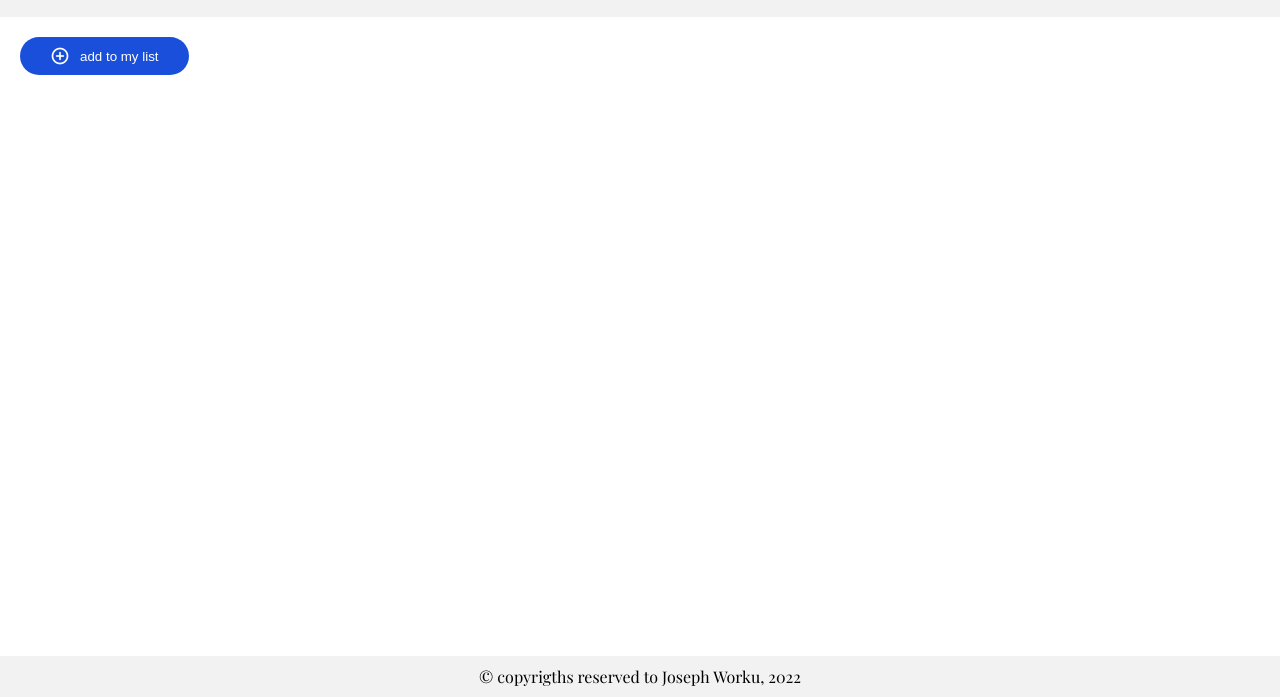
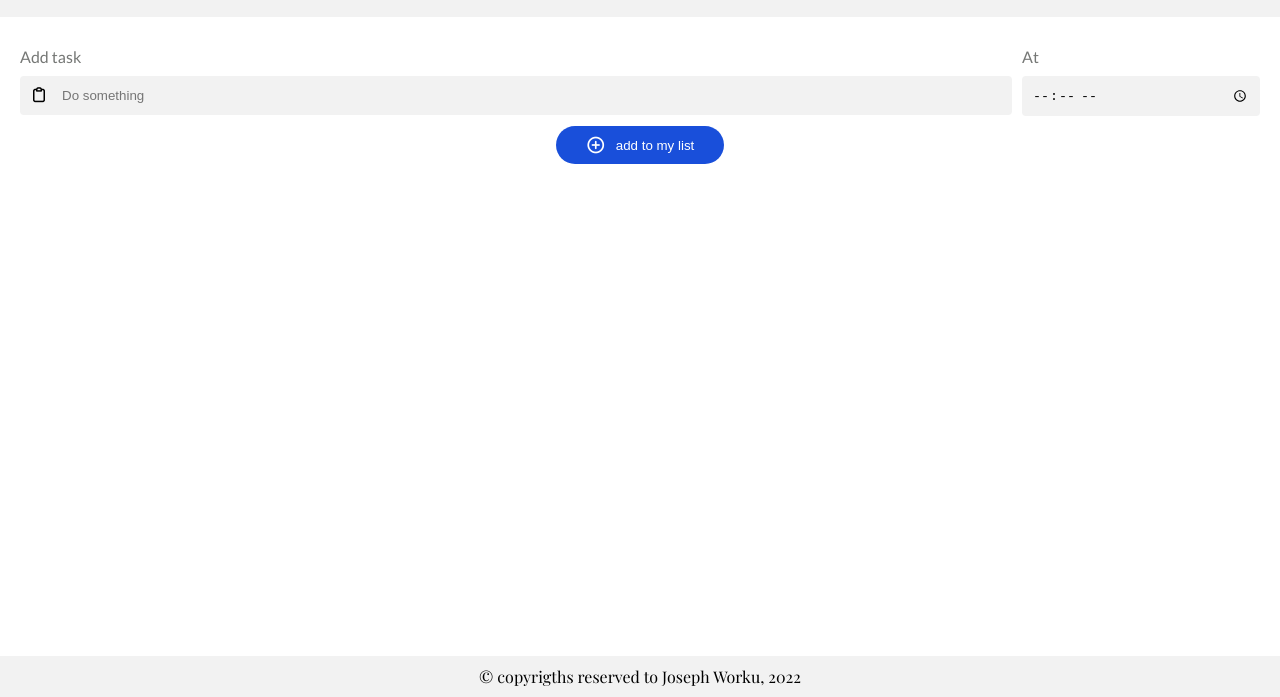
Before and after one commit to Josephworku23/doit.now, a plain HTML site: page index.html in a window 1280 px wide. Shown: the part 103-800 px from the top of the page. Drawn offline with nearby package versions, Linux system fonts and the light colour scheme; a web font is replaced by a local one.

Commit message:
created and styled form controls with css

```diff
--- a/index.html
+++ b/index.html
@@ -27,14 +27,30 @@
    <!-- MAIN -->
     <main>
         <form action="#" method="post">
-            <!-- TODO: ADD TWO FORM CONTROLS HERE -->
 
+            <section class="form-controls">
+                <div class="width-70-percent">
+                    <label for="task">Add task</label>
+                    <div class="form-field">
+                        <input type="text" class="form-control" name="task" id="task" placeholder="Do something">
+                        <i class="uil uil-clipboard"></i>
+                    </div>
+                </div>
+                <div class="width-30-percent">
+                    <label for="task-time">At</label>
+                    <div class="form-field">
+                        <input type="time" class="form-control" name="task-time" id="task-time">
+                    </div>
+                </div>
+            </section>
 
             <button class="button">
                 <span class="button__icon uil uil-plus-circle"></span>
                 <span class="button__text">add to my list</span>
             </button>
         </form>
+
+        <!-- TODO: CREATE THE TASK LIST BELOW -->
     </main>
     <!-- FOOTER -->
     <footer>
--- a/scss/_colors.scss
+++ b/scss/_colors.scss
@@ -4,8 +4,8 @@ $clr-white-dark-gray: #757775;
 $clr-white: #ffffff;
 $clr-primary: #194FDA;
 $clr-primary-dark: #1544bb;
-$clr-primary-light: #1544bb45;
+$clr-primary-light: #1544bbad;
 $clr-success: #0AB964;
 $clr-success-medium: #0ab964bb;
-$clr-success-light: #2ac0c02b;
+$clr-success-light: #1ffc91bf;
 $clr-dark: #333333;
--- a/scss/_components.scss
+++ b/scss/_components.scss
@@ -31,3 +31,40 @@
         -2px -3px 0 colors.$clr-primary-light;
     }
 }
+
+.form-field {
+    position: relative;
+    & > .uil {
+        font-size: 1.8rem;
+        position: absolute;
+        z-index: 2;
+        top: 50%;
+        left: 1rem;
+        transform: translateY(-60%);
+    }
+}
+
+.form-control {
+   border: .2rem solid transparent;
+   border-radius: .4rem;
+   background-color: colors.$clr-white-gray;
+   outline: none;
+   width: 100%;
+   transition: border-color 200ms ease-in;
+
+   &[type='text'] {
+    padding: 1rem 1rem 1rem 4rem;
+   }
+
+   &[type='time'] {
+    padding: .8rem;
+   }
+
+   &:focus {
+    border-color: colors.$clr-primary-light;
+   }
+
+   &:focus ~ .uil {
+    color: blue;
+   }
+}
--- a/scss/_utility.scss
+++ b/scss/_utility.scss
@@ -1,3 +1,5 @@
 @use 'colors';
 
 .clr-primary {color: colors.$clr-primary;}
+.width-70-percent {width: 70%;}
+.width-30-percnet {width: 30%;}
--- a/scss/main.scss
+++ b/scss/main.scss
@@ -39,6 +39,43 @@ header {
     }
 }
 
+main {
+   form,
+   form section {
+    display: flex;
+   }
+
+   section.form-controls {
+    column-gap: 1rem;
+    justify-content: space-around;
+
+    & > div {
+        flex-grow: 1;
+    }
+   }
+
+   form {
+    flex-direction: column;
+    gap: 1rem;
+
+    button {
+        align-self: center;
+    }
+
+    label {
+        display: block;
+        padding: 1rem 0;
+        color: colors.$clr-white-dark-gray;
+    }
+   }
+}
+
+
+
+
+
+
+
 // footer
 footer {
     font: {
```
Also changed, not shown: css/main.css, 1 other file.
